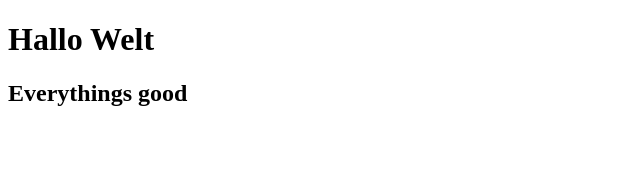
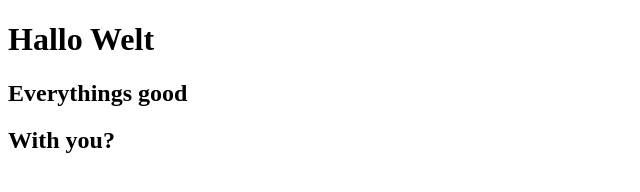
Before and after one commit to mdani1201/learning, a plain HTML site: page learningGit/index.html in a window 1280 px wide. Shown: the whole page, without its empty margins (0-640 px from the left). Drawn offline with Linux system fonts and the light colour scheme.

Commit message:
Asking back

```diff
--- a/learningGit/index.html
+++ b/learningGit/index.html
@@ -8,5 +8,6 @@
 <body>
   <h1>Hallo Welt</h1>
   <h2>Everythings good</h2>
+  <h2>With you?</h2>
 </body>
 </html>
```
